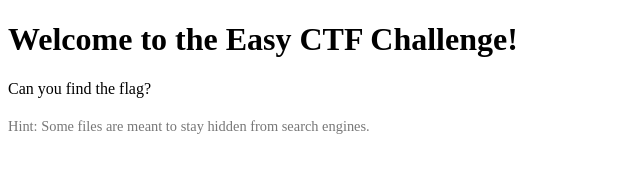
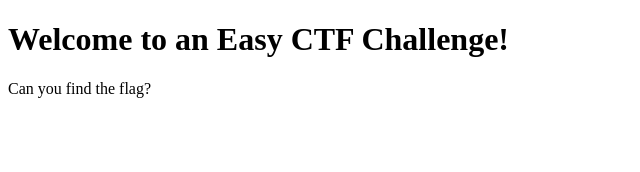
Before and after one commit to moabs09a12/ctf-challenge, a plain HTML site: page index.html in a window 1280 px wide. Shown: the whole page, without its empty margins (0-640 px from the left). Drawn offline with Linux system fonts and the light colour scheme.

Commit message:
Update index.html

```diff
--- a/index.html
+++ b/index.html
@@ -4,14 +4,10 @@
     <title>CTF Challenge</title>
 </head>
 <body>
-    <h1>Welcome to the Easy CTF Challenge!</h1>
+    <h1>Welcome to an Easy CTF Challenge!</h1>
     <p>Can you find the flag?</p>
 
-    <!-- Add a subtle hint linking to robots.txt -->
-    <div style="margin-top: 20px; color: #666; font-size: 0.9em;">
-        <a href="/robots.txt" style="text-decoration: none; color: #777;">
-            Hint: Some files are meant to stay hidden from search engines.
-        </a>
-    </div>
+    <!-- Ever heard of robots.txt? -->
+
 </body>
 </html>
```
